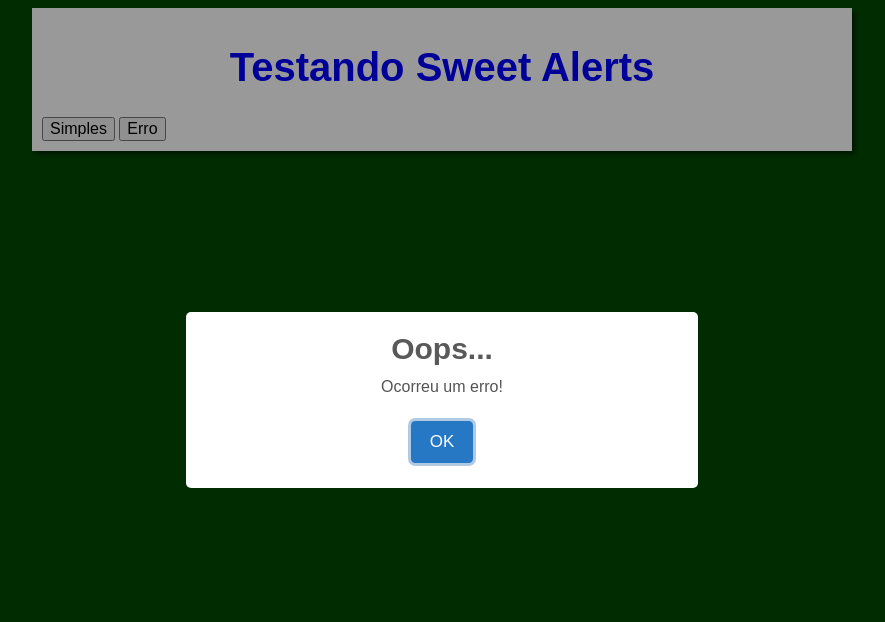
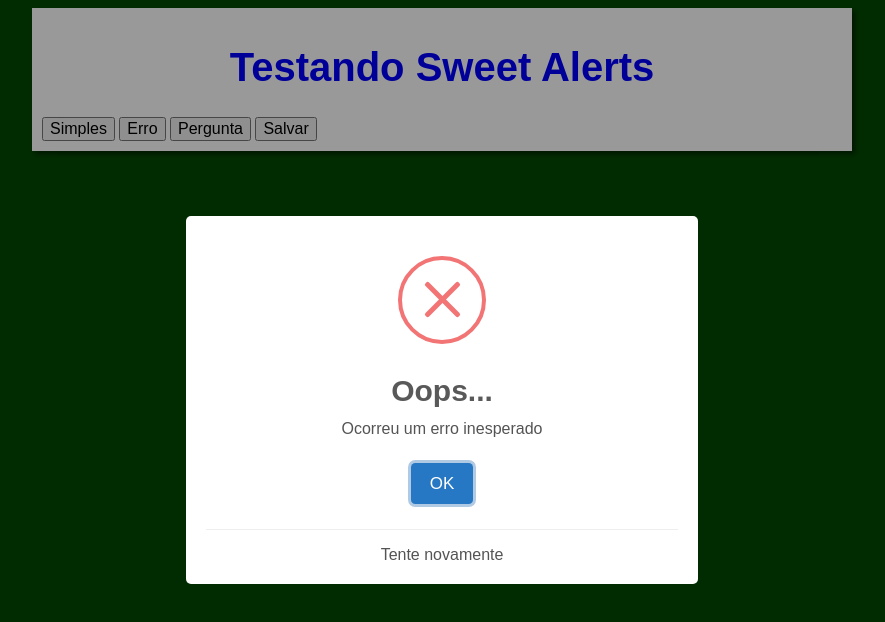
Before and after one commit to Fernandonetosoares/TestandoSweetAlert, a plain HTML site: page index.html in a window 1280 px wide. Both pictures are taken after a click on the button "Erro". Shown: the whole page, without its empty margins (198-1083 px from the left). Drawn offline with Linux system fonts and the light colour scheme.

Commit message:
Add two buttons

```diff
--- a/index.html
+++ b/index.html
@@ -16,7 +16,8 @@
         <article>
             <input type="button" value="Simples" onclick="clicar()">
             <input type="button" value="Erro" onclick="erro()">
-
+            <input type="button" value="Pergunta" onclick="pergunta()">
+            <input type="button" value="Salvar"onclick="salvar()">
         </article>
        <script src="javaScrpit.js"></script>
     </main>
--- a/javaScrpit.js
+++ b/javaScrpit.js
@@ -2,5 +2,33 @@
     Swal.fire('Menssagem Simples')
 }
 function erro(){
-    Swal.fire('Oops...','Ocorreu um erro!','ERRO')
+    Swal.fire({
+        icon: 'error',
+        title: 'Oops...',
+        text: ' Ocorreu um erro inesperado',
+        footer:'Tente novamente'
+    })
 }
+function pergunta(){
+    Swal.fire(
+        'Você Clicou?',
+        'Tem certeza?',
+        'question'
+    )
+}
+function salvar(){
+    Swal.fire({
+        title:'Você deseja salvar as mudanças?',
+        showDenyButton: true,
+        showCancelButton: true,
+        confirmButtonText: `Salvar`,
+        denyButtonText: `Não Salvar`,
+    }).then((result) => {
+        if(result.isConfirmed){
+            Swal.fire('Salvo!!','','success')
+        }else if (result.isDenied){
+            Swal.fire('As Mudanças não foram Salvas!','', 'info')
+
+        }
+    })
+}
```
